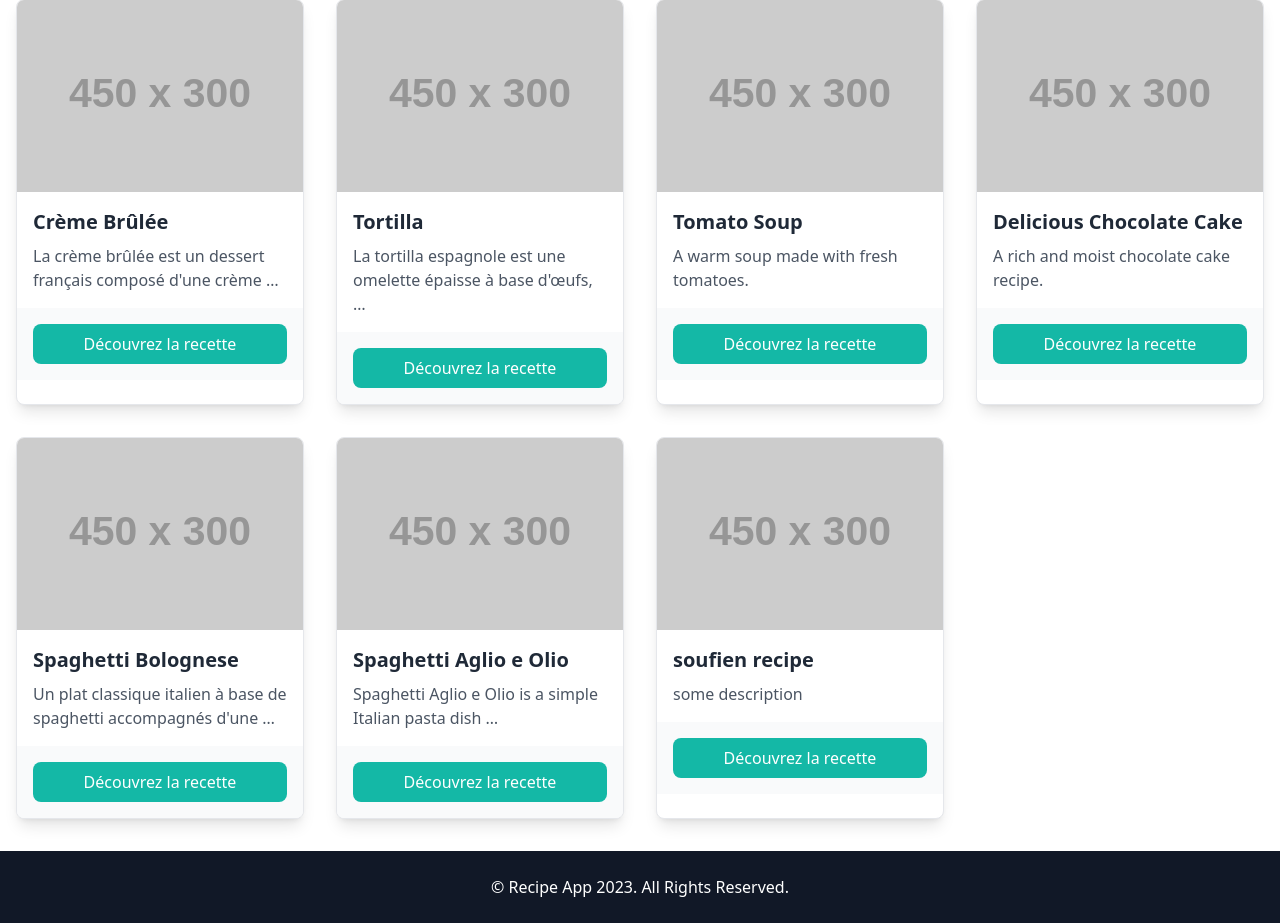
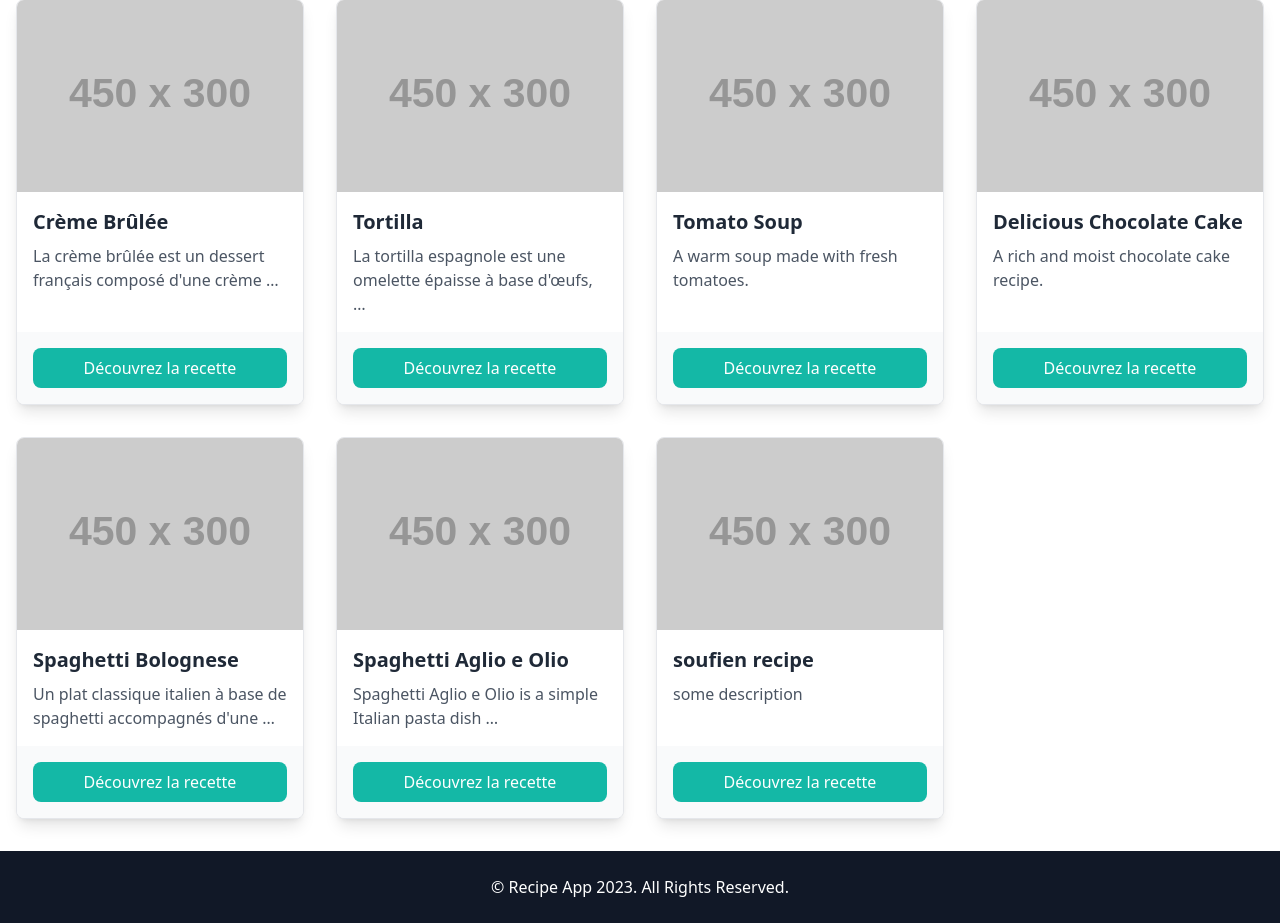
Before and after one commit to Soufiane-coder351/Recipe-App, a Django app: page / in a window 1280 px wide. Shown: the part 392-1315 px from the top of the page. Run offline with Django 5.2, Linux system fonts and the light colour scheme; data comes from the database, SQL or seed files in the repository; grey boxes labelled with a size stand in for pictures from a placeholder-image service; some libraries are stand-ins or nearby versions.

Commit message:
made the button of the card stick to the bottom

```diff
--- a/recipeApp/recipes/templates/recipes/index.html
+++ b/recipeApp/recipes/templates/recipes/index.html
@@ -88,16 +88,17 @@
         <div class="container mx-auto px-4">
             <div class="grid grid-cols-1 md:grid-cols-2 lg:grid-cols-4 gap-8">
                 {% for recette in recettes %}
-                <div class="bg-white border border-gray-200 rounded-lg shadow-lg overflow-hidden hover:scale-105 transform transition">
+                <div class="bg-white border border-gray-200 rounded-lg shadow-lg overflow-hidden hover:scale-105 transform transition flex flex-col">
                     <img src="https://dummyimage.com/450x300/dee2e6/6c757d.jpg" alt="{{ recette.title }}" class="w-full h-48 object-cover">
-                    <div class="p-4">
+                    <div class="p-4 flex-grow">
                         <h2 class="text-xl font-semibold text-gray-800">{{ recette.title }}</h2>
                         <p class="text-gray-600 mt-2">{{ recette.description|truncatewords:10 }}</p>
                     </div>
-                    <div class="p-4 bg-gray-50">
+                    <div class="p-4 bg-gray-50 mt-auto">
                         <a href="{% url 'recette_info' recette.title%}" class="bg-teal-500 text-white hover:bg-teal-600 px-4 py-2 block text-center rounded-lg">Découvrez la recette</a>
                     </div>
                 </div>
+
                 {% endfor %}
             </div>
         </div>
```
